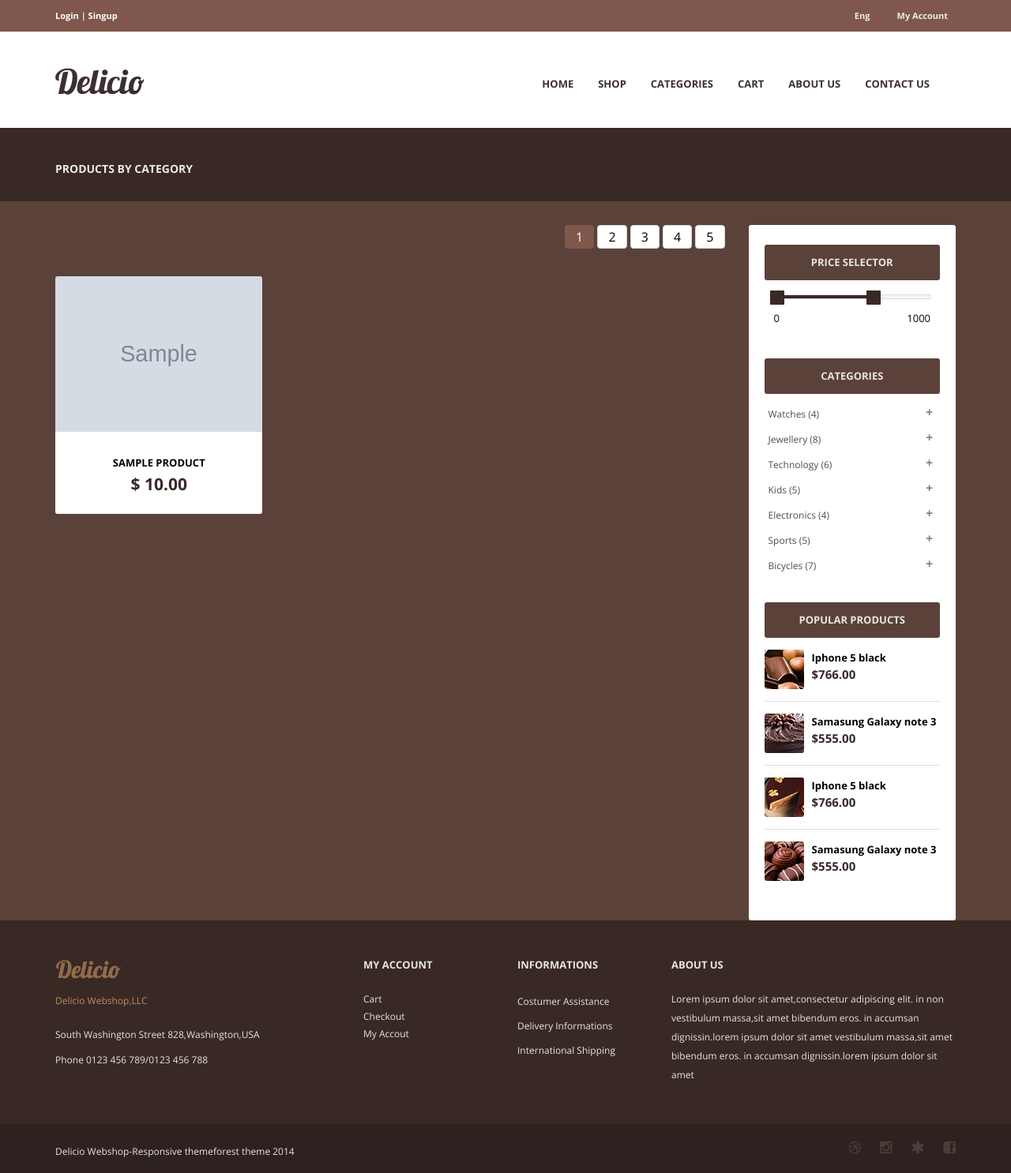
After one commit to SoroushNajafi/shopping_online_2, a Django app: page /products/category/1/ in a window 1280 px wide. The commit adds this page. Shown: the whole page at 79% size. Run offline with Django 4.2, Linux system fonts and the light colour scheme; tables that the repository leaves empty hold one stand-in row (values such as "Sample post"); grey boxes marked "Sample" are stand-in pictures; one stand-in notice (Sample message) is shown; parts of the project's set-up code (start-up, migrations or seed data) failed here and were passed over; some libraries are stand-ins or nearby versions.

Commit message:
Category model with categoryview and productsbycategoryview added

```diff
--- a/config/settings.py
+++ b/config/settings.py
@@ -93,6 +93,7 @@ TEMPLATES = [
                 'django.contrib.messages.context_processors.messages',
                 # my context processors
                 'cart.context_processors.cart',
+                'products.context_processors.category',
             ],
         },
     },
--- /dev/null
+++ b/products/context_processors.py
@@ -0,0 +1,5 @@
+from .models import Category
+
+
+def category(request):
+    return {'categories': Category.objects.all()}
--- a/products/models.py
+++ b/products/models.py
@@ -4,7 +4,24 @@ from django.contrib.auth import get_user_model
 from django.utils.translation import gettext_lazy as _
 
 
+class Category(models.Model):
+    CATEGORY_CHOICES = (
+        ('White Chocolate', 'White Chocolate'),
+        ('Dark Chocolate', 'Dark Chocolate'),
+        ('Nuts Chocolate', 'Nuts Chocolate'),
+    )
+    category = models.CharField(choices=CATEGORY_CHOICES, max_length=30, null=True)
+    cover = models.ImageField(upload_to='category/category_cover', blank=True)
+
+    def __str__(self):
+        return self.category
+
+    def get_absolute_url(self):
+        return reverse('products_by_category', args=[self.id])
+
+
 class Product(models.Model):
+    category = models.ForeignKey(Category, on_delete=models.CASCADE, related_name='products', null=True)
     title = models.CharField(max_length=200)
     description = models.TextField()
     price = models.DecimalField(decimal_places=2, max_digits=5)
--- /dev/null
+++ b/products/templates/products/products_by_category.html
@@ -0,0 +1,169 @@
+{% extends '_base.html' %}
+{% load static %}
+{% load i18n %}
+{% block page_title %}Products by Category list{% endblock %}
+
+{% block content %}
+
+<div class="page-title">
+    <div class="container">
+        <div class="row">
+            <div class="col-md-10 produti">
+                <h4 style="margin-bottom: 34px">{% trans 'Products by Category' %}</h4>
+            </div>
+        </div>
+    </div>
+</div>
+<!-- shop-page -->
+<div class="container">
+    <div class="row content">
+        <div class="col-md-9 shop-section">
+            <div class="row">
+                <div class="col-md-12 latest">
+                    <ul class="pagination-list pull-right">
+                        <li><a class="active" href="#">1</a></li>
+                        <li><a href="#">2</a></li>
+                        <li><a href="#">3</a></li>
+                        <li><a href="#">4</a></li>
+                        <li><a href="#">5</a></li>
+                    </ul>
+                </div>
+            </div>
+            <!--articles-->
+            <div class="row articles">
+                {% for product in products %}
+                <div class="col-md-4 col-sm-6">
+                    {% if product.image %}
+                    <a href="{{ product.get_absolute_url }}"><img src="{{ product.image.url }}" alt=""></a>
+                    {% endif %}
+                    <div class="text">
+                        <a href="{{ product.get_absolute_url }}"><span>
+                        {{ product.title }} </span></a>
+                        <p>
+                             {% translate '$' %} {{ product.price }}
+                        </p>
+                    </div>
+                </div>
+                {% endfor %}
+            </div>
+        </div>
+        <!--end-articles-->
+        <div class="col-md-3 shop-sidebar">
+            <div class="sidebar-widgets">
+                <div class="shop-widget">
+                    <h4>Price selector</h4>
+                    <div class="price-range">
+                        <!-- div to become a slider -->
+                        <div class="noUiSlider">
+                        </div>
+                        <input type="text" id="start-val"/>
+                        <input type="text" id="end-val"/>
+                    </div>
+                </div>
+                <div class="shop-widget">
+                    <h4>{% translate 'Categories' %}</h4>
+                    <ul class="category-shop-list">
+                        <li>
+                        <a class="accordion-link" href="#">Watches <span>(4)</span></a>
+                        <ul class="accordion-list-content">
+                            <li><a href="#">Jackets <span>(7)</span></a></li>
+                            <li><a href="#">Electronics <span>(10)</span></a></li>
+                            <li><a href="#">Sports <span>(12)</span></a></li>
+                            <li><a href="#">Garden <span>(2)</span></a></li>
+                        </ul>
+                        </li>
+                        <li>
+                        <a class="accordion-link" href="#">Jewellery <span>(8)</span></a>
+                        <ul class="accordion-list-content">
+                            <li><a href="#">Jackets <span>(7)</span></a></li>
+                            <li><a href="#">Electronics <span>(10)</span></a></li>
+                            <li><a href="#">Sports <span>(12)</span></a></li>
+                            <li><a href="#">Garden <span>(2)</span></a></li>
+                        </ul>
+                        </li>
+                        <li>
+                        <a class="accordion-link" href="#">Technology <span>(6)</span></a>
+                        <ul class="accordion-list-content">
+                            <li><a href="#">Jackets <span>(7)</span></a></li>
+                            <li><a href="#">Electronics <span>(10)</span></a></li>
+                            <li><a href="#">Sports <span>(12)</span></a></li>
+                            <li><a href="#">Garden <span>(2)</span></a></li>
+                        </ul>
+                        </li>
+                        <li>
+                        <a class="accordion-link" href="#">Kids <span>(5)</span></a>
+                        <ul class="accordion-list-content">
+                            <li><a href="#">Jackets <span>(7)</span></a></li>
+                            <li><a href="#">Electronics <span>(10)</span></a></li>
+                            <li><a href="#">Sports <span>(12)</span></a></li>
+                            <li><a href="#">Garden <span>(2)</span></a></li>
+                        </ul>
+                        </li>
+                        <li>
+                        <a class="accordion-link" href="#">Electronics <span>(4)</span></a>
+                        <ul class="accordion-list-content">
+                            <li><a href="#">Jackets <span>(7)</span></a></li>
+                            <li><a href="#">Electronics <span>(10)</span></a></li>
+                            <li><a href="#">Sports <span>(12)</span></a></li>
+                            <li><a href="#">Garden <span>(2)</span></a></li>
+                        </ul>
+                        </li>
+                        <li>
+                        <a class="accordion-link" href="#">Sports <span>(5)</span></a>
+                        <ul class="accordion-list-content">
+                            <li><a href="#">Jackets <span>(7)</span></a></li>
+                            <li><a href="#">Electronics <span>(10)</span></a></li>
+                            <li><a href="#">Sports <span>(12)</span></a></li>
+                            <li><a href="#">Garden <span>(2)</span></a></li>
+                        </ul>
+                        </li>
+                        <li>
+                        <a class="accordion-link" href="#">Bicycles <span>(7)</span></a>
+                        <ul class="accordion-list-content">
+                            <li><a href="#">Jackets <span>(7)</span></a></li>
+                            <li><a href="#">Electronics <span>(10)</span></a></li>
+                            <li><a href="#">Sports <span>(12)</span></a></li>
+                            <li><a href="#">Garden <span>(2)</span></a></li>
+                        </ul>
+                        </li>
+                    </ul>
+                </div>
+                <div class="shop-widget">
+                    <h4>Popular Products</h4>
+                    <ul class="popular-product">
+                        <li>
+                        <img alt="" src="images/product.png">
+                        <div>
+                            <h6><a href="#">Iphone 5 black</a></h6>
+                            <span>$766.00</span>
+                        </div>
+                        </li>
+                        <li>
+                        <img alt="" src="images/product2.png">
+                        <div>
+                            <h6><a href="#">Samasung Galaxy note 3</a></h6>
+                            <span>$555.00</span>
+                        </div>
+                        </li>
+                        <li>
+                        <img alt="" src="images/product3.png">
+                        <div>
+                            <h6><a href="#">Iphone 5 black</a></h6>
+                            <span>$766.00</span>
+                        </div>
+                        </li>
+                        <li>
+                        <img alt="" src="images/product4.png">
+                        <div>
+                            <h6><a href="#">Samasung Galaxy note 3</a></h6>
+                            <span>$555.00</span>
+                        </div>
+                        </li>
+                    </ul>
+                </div>
+            </div>
+        </div>
+    </div>
+</div>
+
+{% endblock %}
--- a/products/urls.py
+++ b/products/urls.py
@@ -2,6 +2,8 @@ from django.urls import path
 from . import views
 
 urlpatterns = [
+    path('category/', views.CategoryListView.as_view(), name='category_list'),
+    path('category/<int:category_id>/', views.ProductsByCategoryListView.as_view(), name='products_by_category'),
     path('', views.ProductListView.as_view(), name='product_list'),
     path('<int:pk>/', views.ProductDetailView.as_view(), name='product_detail'),
     path('comment/<int:product_id>/', views.CommentCreateView.as_view(), name='comment_create'),
--- a/products/views.py
+++ b/products/views.py
@@ -4,8 +4,26 @@ from django.shortcuts import get_object_or_404
 from django.contrib import messages
 from django.utils.translation import gettext_lazy as _
 
-from .models import Product, Comment
+from .models import Product, Comment, Category
 from .froms import CommentForm
+
+
+class CategoryListView(generic.ListView):
+    model = Category
+    template_name = 'products/by_categories.html'
+    context_object_name = 'categories'
+
+
+class ProductsByCategoryListView(generic.ListView):
+    template_name = 'products/products_by_category.html'
+    paginate_by = 6
+
+    def get_queryset(self):
+        category_id = int(self.kwargs['category_id'])
+        category = get_object_or_404(Category, id=category_id)
+        return category.products.all()
+
+    context_object_name = 'products'
 
 
 class ProductListView(generic.ListView):
--- a/templates/header.html
+++ b/templates/header.html
@@ -52,10 +52,9 @@
                     <li class="dropdown">
                         <a href="#" data-toggle="dropdown" class="dropdown-toggle">Categories</a>
                         <ul class="dropdown-menu">
-                            <li><a href="#">Lorem</a></li>
-                            <li><a href="#">Ipsum</a></li>
-                            <li><a href="#">Dolor sit amet</a></li>
-                            <li><a href="#">Dropdown</a></li>
+                            {% for category in categories %}
+                            <li><a href="{{ category.get_absolute_url }}">{{ category }}</a></li>
+                            {% endfor %}
                         </ul>
                     </li>
                     <li><a href="{% url 'cart:cart_detail' %}">Cart</a></li>
```
Also changed, not shown: products/admin.py (+7 -2 lines), products/templates/products/by_categories.html (added, +166 -0 lines), products/migrations/0007_category_product_category.py (added), products/migrations/0008_alter_category_category.py (added), products/migrations/0009_alter_category_category.py (added), 2 other files.
